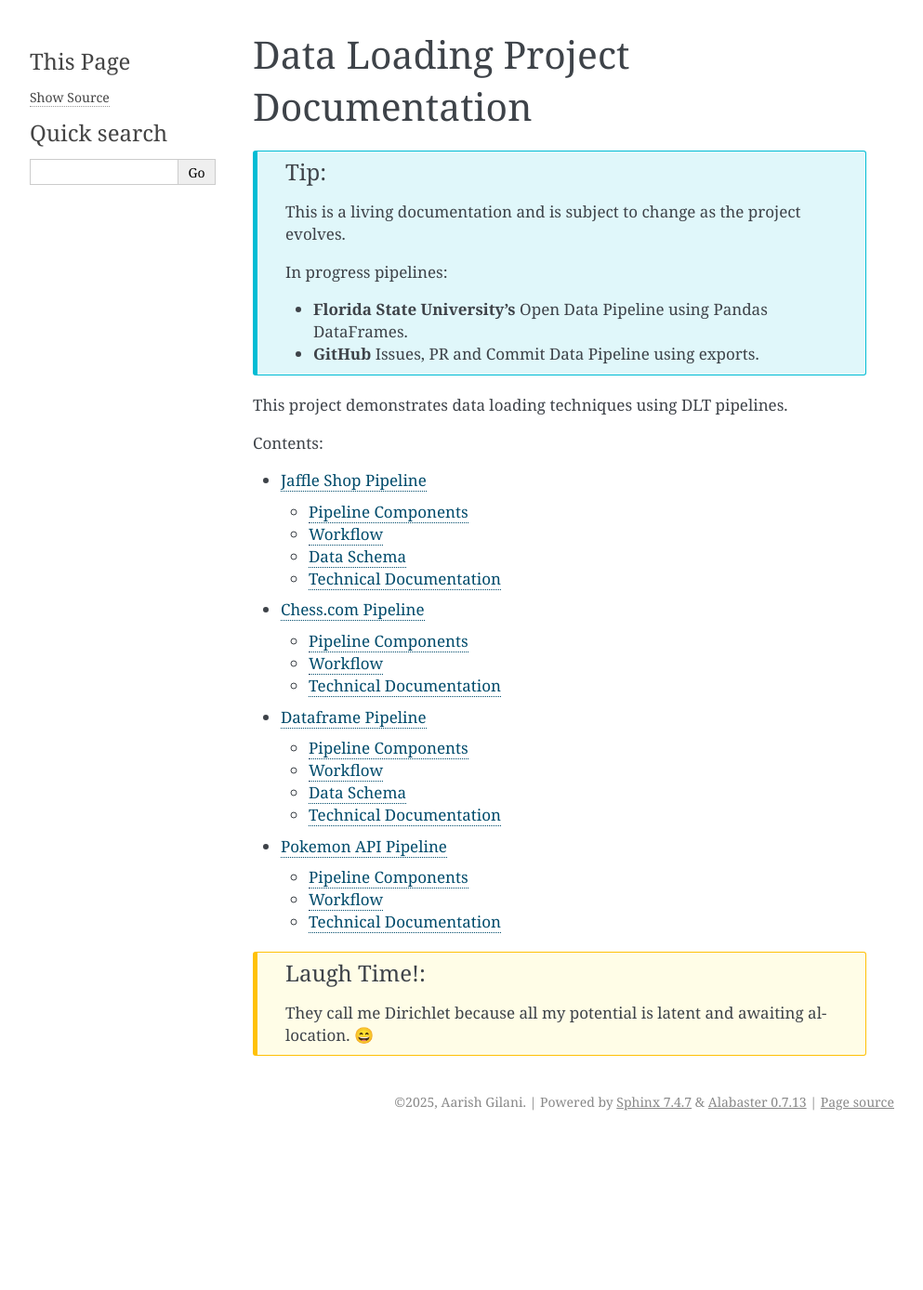
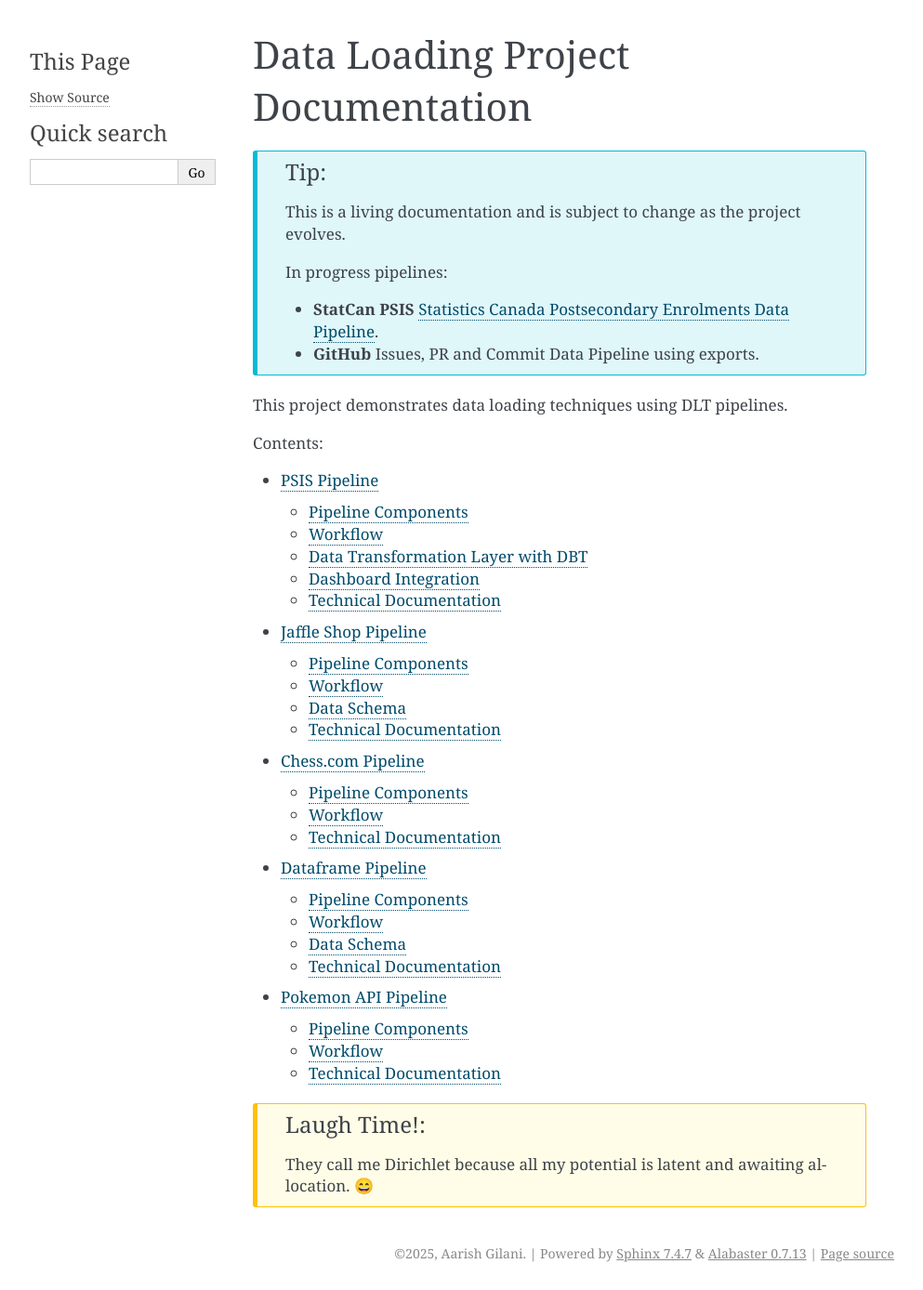
Before and after one commit to aarishgilani/dlt-filesystem-sql, a Sphinx documentation site: the page built from docs/source/index.rst, in a window 1280 px wide. Shown: the whole page at 93% size, without its empty margins (148-1141 px from the left). Built offline with Sphinx 7.4.7, drawn with Linux system fonts in a browser that asks for light colours; before the commit the page ends 1225 px from its top, so only the background shows below that; part of the change alters nothing that is shown.

Commit message:
update documentation to showcase psis_pipeline

```diff
--- a/docs/source/index.rst
+++ b/docs/source/index.rst
@@ -11,7 +11,7 @@ Data Loading Project Documentation
 
    In progress pipelines:
 
-   * **Florida State University's** Open Data Pipeline using Pandas DataFrames.
+   * **StatCan PSIS** `Statistics Canada Postsecondary Enrolments Data Pipeline <psis_pipeline/psis_pipeline.html>`_.
    * **GitHub** Issues, PR and Commit Data Pipeline using exports.
 
 This project demonstrates data loading techniques using DLT pipelines.
@@ -20,6 +20,7 @@ This project demonstrates data loading techniques using DLT pipelines.
    :maxdepth: 2
    :caption: Contents:
 
+   psis_pipeline/psis_pipeline
    filesystem_pipeline/filesystem_pipeline
    chess_pipeline/chess_pipeline
    dataframes_pipeline/dataframes_pipeline
--- /dev/null
+++ b/docs/source/psis_pipeline/psis_pipeline.rst
@@ -0,0 +1,94 @@
+This module builds a data pipeline to load Postsecondary enrolments data from Statistics Canada. The data is hosted in a Digital Oceans S3 bucket for accessibility.
+
+.. note::
+   The data set is downloaded from Statistics Canada's website:
+   `Postsecondary Enrolments, by Institution Type, Registration Status
+   <https://www150.statcan.gc.ca/t1/tbl1/en/cv.action?pid=3710001101>`_.
+   The current system process 3M+ rows of data, loads it into data warehouse,
+   transforms it using dbt, and makes it available for a PHP-based dashboard.
+
+
+PSIS Pipeline
+=============
+
+This pipeline demonstrates loading data from a CSV file stored in an S3 bucket into a PostgreSQL database using `dlt`. It reads the PSIS enrolments data, transforms it using `dbt`, and makes it available for a PHP-based dashboard.
+
+Pipeline Components
+-------------------
+
+- **Data Source**: A CSV file (``37100011.csv``) from Statistics Canada, hosted in a Digital Oceans S3 bucket.
+- **ETL Tool**: ``dlt`` (data load tool) Python library for data ingestion.
+- **Data Transformation**: ``dbt`` for transforming the raw data into analytical models (e.g., calculating location quotients).
+- **Data Visualization**: A PHP and Chart.js dashboard for displaying the results.
+- **Destination**: A PostgreSQL database instance.
+
+Workflow
+--------
+
+The pipeline executes the following steps:
+
+1.  **Initialization**: A ``dlt`` pipeline is initialized with the name ``psis_data_pipeline``, a ``postgres`` destination, and the dataset name ``psis_data``.
+2.  **Data Loading**: The ``parse_psis_enrolments`` resource reads the CSV file from the S3 bucket.
+3.  **Table Creation & Insertion**: ``dlt`` creates the ``psis_enrolments`` table and inserts the data.
+4.  **Data Transformation**: After the data is loaded, `dbt` runs to transform the raw enrolment data. This includes creating models like ``fct_location_quotient`` to calculate regional program specialization.
+5.  **Data Visualization**: The PHP dashboard queries the transformed data from the PostgreSQL database to visualize the location quotient for different provinces and years.
+6.  **Termination**: The pipeline run finishes, and load information is printed to the console.
+
+Workflow Diagram
+~~~~~~~~~~~~~~~~
+
+.. mermaid::
+   :name: psis_pipeline_workflow
+
+   graph TD
+      A[Start] --> B{Initialize dlt Pipeline};
+      B --> C{Call parse_psis_enrolments resource};
+
+      subgraph "parse_psis_enrolments resource"
+         C --> D[Read 37100011.csv from S3];
+      end
+
+      D --> E{Load data into psis_enrolments table};
+      E --> G{Transform data with dbt};
+      G --> H{Visualize with PHP Dashboard};
+      H --> F[End];
+
+Data Transformation Layer with DBT
+-----------------------------------
+.. note::
+    The `stg_enrollment` model handles renaming columns and extrating the start year from
+    the academic year string using SQL functions.
+
+After loading the raw PSIS enrolments data into the PostgreSQL database,
+`dbt` is used to transform the data into more analytical forms. Key
+transformations include:
+
+1.  **Staging Model**: The `stg_enrollment` model cleans and standardizes the raw data.
+2.  **Fact Model**: The `fct_location_quotient` model calculates the location
+    quotient for various fields of study across provinces and years.
+
+.. warning::
+    StatCan files are pre-aggregated CUBES and often contain sum totals as a seperate row,
+    in the same columns as the individual data. `fct_location_quotient` model filters out these
+    total rows to ensure accurate calculations.
+
+Dashboard Integration
+-----------------------
+The transformed data is then utilized by a PHP-based dashboard that leverages Chart.js for
+visualization. The dashboard connects to the PostgreSQL database to fetch the location
+quotient data and displays it in an interactive format, allowing users to explore regional
+program specializations over time.
+
+.. tip::
+   The dashboard code is in progress. The end to end system architecture is ready
+   and available on `GitHub: PSIS Monrepo <https://github.com/aarishgilani/psis-monorepo>`_
+
+Technical Documentation
+------------------------
+
+.. note:: Following section is auto-generated by `sphinx-autodoc-typehints` extension.
+
+.. automodule:: psis_pipeline
+    :members:
+    :undoc-members:
+    :show-inheritance:
```
